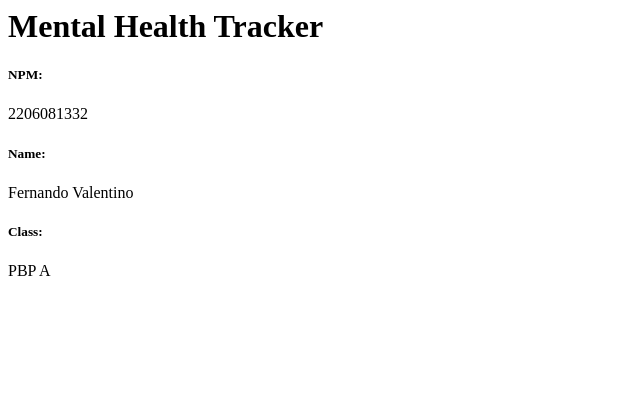
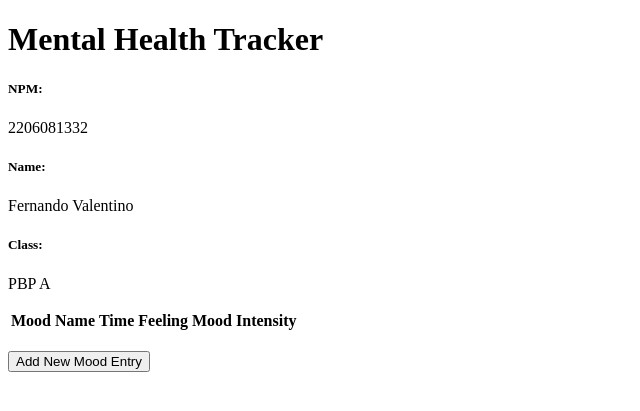
Before and after one commit to Scarletra/mental-health-tracker, a Django app: page / in a window 1280 px wide. Shown: the top 411 px of the page, without its empty margins (0-640 px from the left). Run offline with Django 5.2, Linux system fonts and the light colour scheme; data that the repository does not hold is empty.

Commit message:
Tutorial 2

```diff
--- /dev/null
+++ b/main/templates/base.html
@@ -0,0 +1,13 @@
+{% load static %}
+<!DOCTYPE html>
+<html lang="en">
+  <head>
+    <meta charset="UTF-8" />
+    <meta name="viewport" content="width=device-width, initial-scale=1.0" />
+    {% block meta %} {% endblock meta %}
+  </head>
+
+  <body>
+    {% block content %} {% endblock content %}
+  </body>
+</html>
--- a/main/templates/main.html
+++ b/main/templates/main.html
@@ -1,8 +1,39 @@
+{% extends 'base.html' %}
+{% block content %}
 <h1>Mental Health Tracker</h1>
 
 <h5>NPM: </h5>
 <p>{{ npm }}<p>
-<h5>Name: </h5>
-<p>{{ name }}<p>
-<h5>Class: </h5>
-<p>{{ class }}<p>
+
+<h5>Name:</h5>
+<p>{{ name }}</p>
+
+<h5>Class:</h5>
+<p>{{ class }}</p>
+
+<table>
+<tr>
+    <th>Mood Name</th>
+    <th>Time</th>
+    <th>Feeling</th>
+    <th>Mood Intensity</th>
+</tr>
+
+{% comment %} Berikut cara memperlihatkan data mood di bawah baris ini
+{% endcomment %}
+{% for mood_entry in mood_entries %}
+<tr>
+    <td>{{mood_entry.mood}}</td>
+    <td>{{mood_entry.time}}</td>
+    <td>{{mood_entry.feelings}}</td>
+    <td>{{mood_entry.mood_intensity}}</td>
+</tr>
+{% endfor %}
+</table>
+
+<br />
+
+<a href="{% url 'main:create_mood_entry' %}">
+<button>Add New Mood Entry</button>
+</a>
+{% endblock content %}
--- a/main/urls.py
+++ b/main/urls.py
@@ -1,8 +1,13 @@
 from django.urls import path
-from main.views import show_main
+from main.views import show_main, create_mood_entry, show_xml, show_json, show_xml_by_id, show_json_by_id
 
 app_name = 'main'
 
 urlpatterns = [
     path('', show_main, name='show_main'),
+    path('create-mood-entry', create_mood_entry, name='create_mood_entry'),
+    path('xml/', show_xml, name='show_xml'),
+    path('json/', show_json, name='show_json'),
+    path('xml/<int:id>/', show_xml_by_id, name='show_xml_by_id'),
+    path('json/<int:id>/', show_json_by_id, name='show_json_by_id'),
 ]
--- a/main/views.py
+++ b/main/views.py
@@ -1,11 +1,44 @@
-from django.shortcuts import render
+from django.shortcuts import render, redirect
+from main.forms import MoodEntryForm
+from main.models import MoodEntry
+from django.http import HttpResponse
+from django.core import serializers
 
 # Create your views here.
 def show_main(request):
+    mood_entries = MoodEntry.objects.all()
+
     context = {
         'npm' : '2206081332',
         'name': 'Fernando Valentino',
-        'class': 'PBP A'
+        'class': 'PBP A',
+        'mood_entries': mood_entries
     }
 
     return render(request, "main.html", context)
+
+def create_mood_entry(request):
+    form = MoodEntryForm(request.POST or None)
+
+    if form.is_valid() and request.method == "POST":
+        form.save()
+        return redirect('main:show_main')
+
+    context = {'form': form}
+    return render(request, "create_mood_entry.html", context)
+
+def show_xml(request):
+    data = MoodEntry.objects.all()
+    return HttpResponse(serializers.serialize("xml", data), content_type="application/xml")
+
+def show_json(request):
+    data = MoodEntry.objects.all()
+    return HttpResponse(serializers.serialize("json", data), content_type="application/json")
+
+def show_xml_by_id(request, id):
+    data = MoodEntry.objects.filter(pk=id)
+    return HttpResponse(serializers.serialize("xml", data), content_type="application/xml")
+
+def show_json_by_id(request, id):
+    data = MoodEntry.objects.filter(pk=id)
+    return HttpResponse(serializers.serialize("json", data), content_type="application/json")
--- a/mental_health_tracker/settings.py
+++ b/mental_health_tracker/settings.py
@@ -55,7 +55,7 @@ ROOT_URLCONF = 'mental_health_tracker.urls'
 TEMPLATES = [
     {
         'BACKEND': 'django.template.backends.django.DjangoTemplates',
-        'DIRS': [],
+        'DIRS': [BASE_DIR / 'templates'],
         'APP_DIRS': True,
         'OPTIONS': {
             'context_processors': [
```
Also changed, not shown: main/forms.py (added, +7 -0 lines), main/templates/create_mood_entry.html (added, +18 -0 lines).
